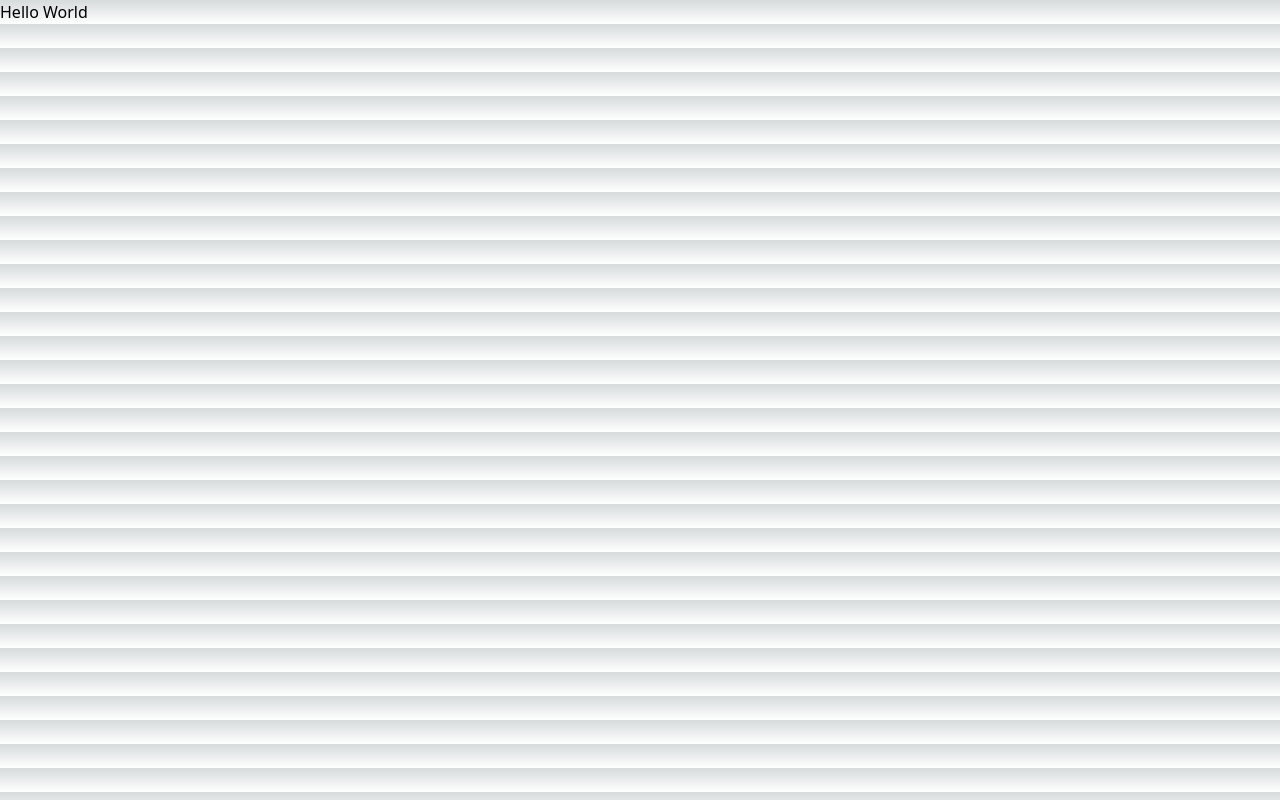
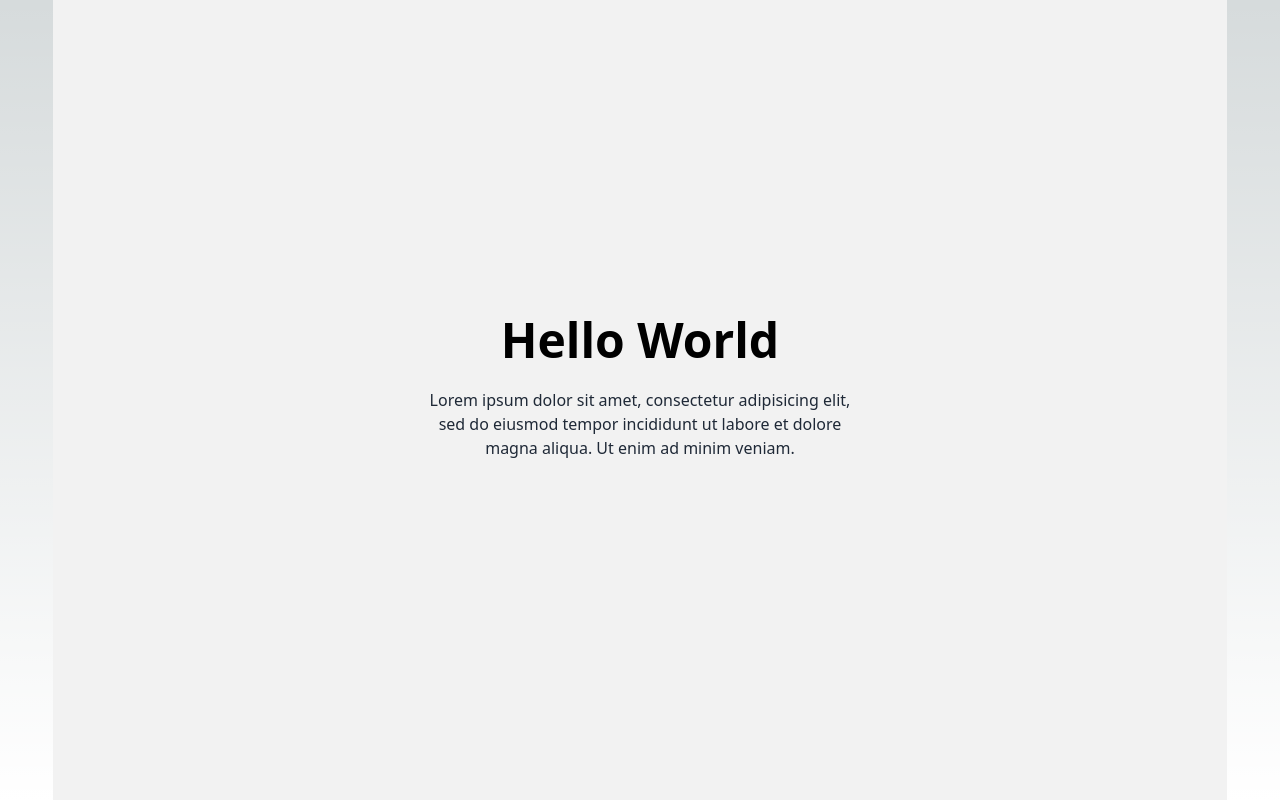
Before and after one commit to BKSchatzki/bkschatzki-dev, a Next.js app: page / in a window 1280 px wide. Built offline with nearby package versions, Linux system fonts and the light colour scheme.

Commit message:
Fix daisyui tailwind dependency and create Hero

```diff
--- a/app/page.tsx
+++ b/app/page.tsx
@@ -1,3 +1,9 @@
+import Hero from "@/components/Hero";
+
 export default function Home() {
-  return <div>Hello World</div>;
+  return (
+    <div>
+      <Hero />
+    </div>
+  );
 }
--- /dev/null
+++ b/components/Hero.tsx
@@ -0,0 +1,18 @@
+const Hero = () => {
+  return (
+    <div className="hero bg-base-200 mx-auto min-h-screen w-11/12">
+      <main className="hero-content text-center">
+        <section className="max-w-md">
+          <h1 className="text-5xl font-bold">{"Hello World"}</h1>
+          <p className="text-base-content py-6">
+            {
+              "Lorem ipsum dolor sit amet, consectetur adipisicing elit, sed do eiusmod tempor incididunt ut labore et dolore magna aliqua. Ut enim ad minim veniam."
+            }
+          </p>
+        </section>
+      </main>
+    </div>
+  );
+};
+
+export default Hero;
--- a/tailwind.config.ts
+++ b/tailwind.config.ts
@@ -1,20 +1,20 @@
-import type { Config } from 'tailwindcss'
+import type { Config } from "tailwindcss";
 
 const config: Config = {
   content: [
-    './pages/**/*.{js,ts,jsx,tsx,mdx}',
-    './components/**/*.{js,ts,jsx,tsx,mdx}',
-    './app/**/*.{js,ts,jsx,tsx,mdx}',
+    "./pages/**/*.{js,ts,jsx,tsx,mdx}",
+    "./components/**/*.{js,ts,jsx,tsx,mdx}",
+    "./app/**/*.{js,ts,jsx,tsx,mdx}",
   ],
   theme: {
     extend: {
       backgroundImage: {
-        'gradient-radial': 'radial-gradient(var(--tw-gradient-stops))',
-        'gradient-conic':
-          'conic-gradient(from 180deg at 50% 50%, var(--tw-gradient-stops))',
+        "gradient-radial": "radial-gradient(var(--tw-gradient-stops))",
+        "gradient-conic":
+          "conic-gradient(from 180deg at 50% 50%, var(--tw-gradient-stops))",
       },
     },
   },
-  plugins: [],
-}
-export default config
+  plugins: [require("daisyui")],
+};
+export default config;
```
